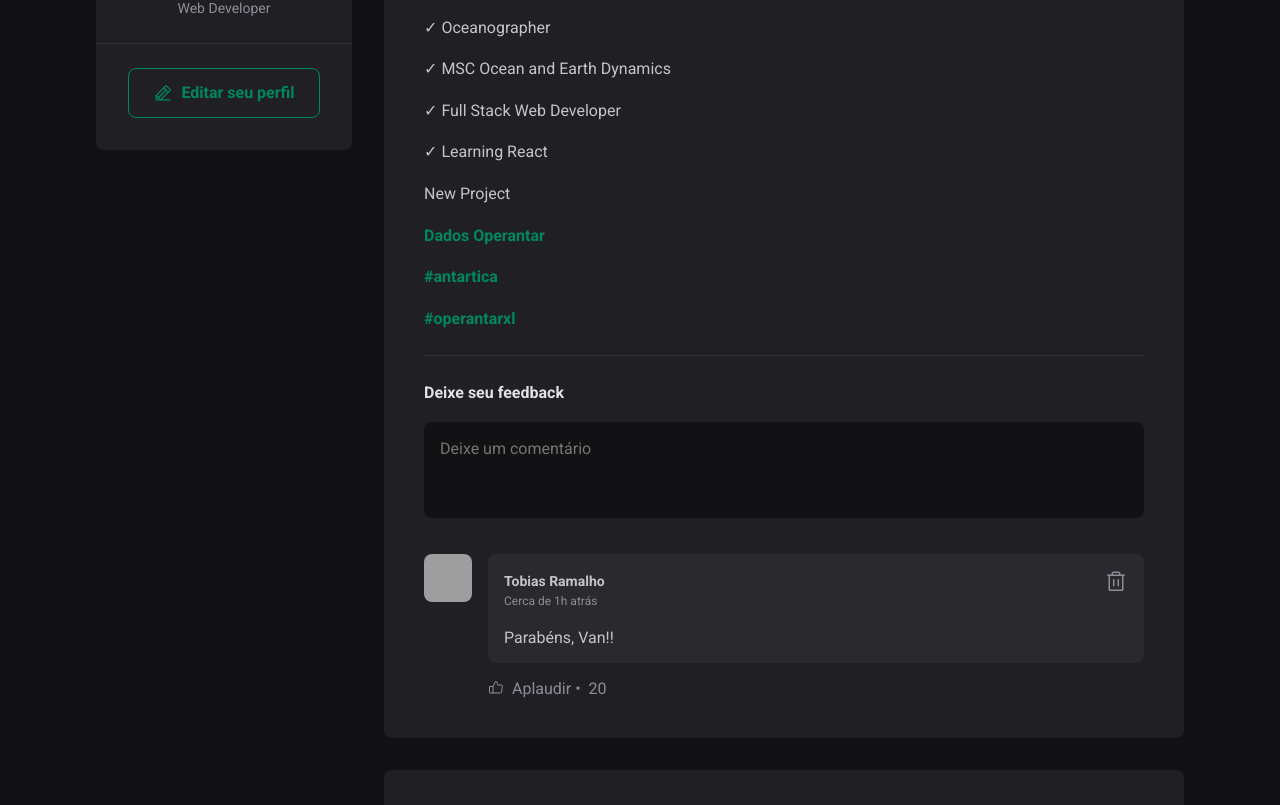
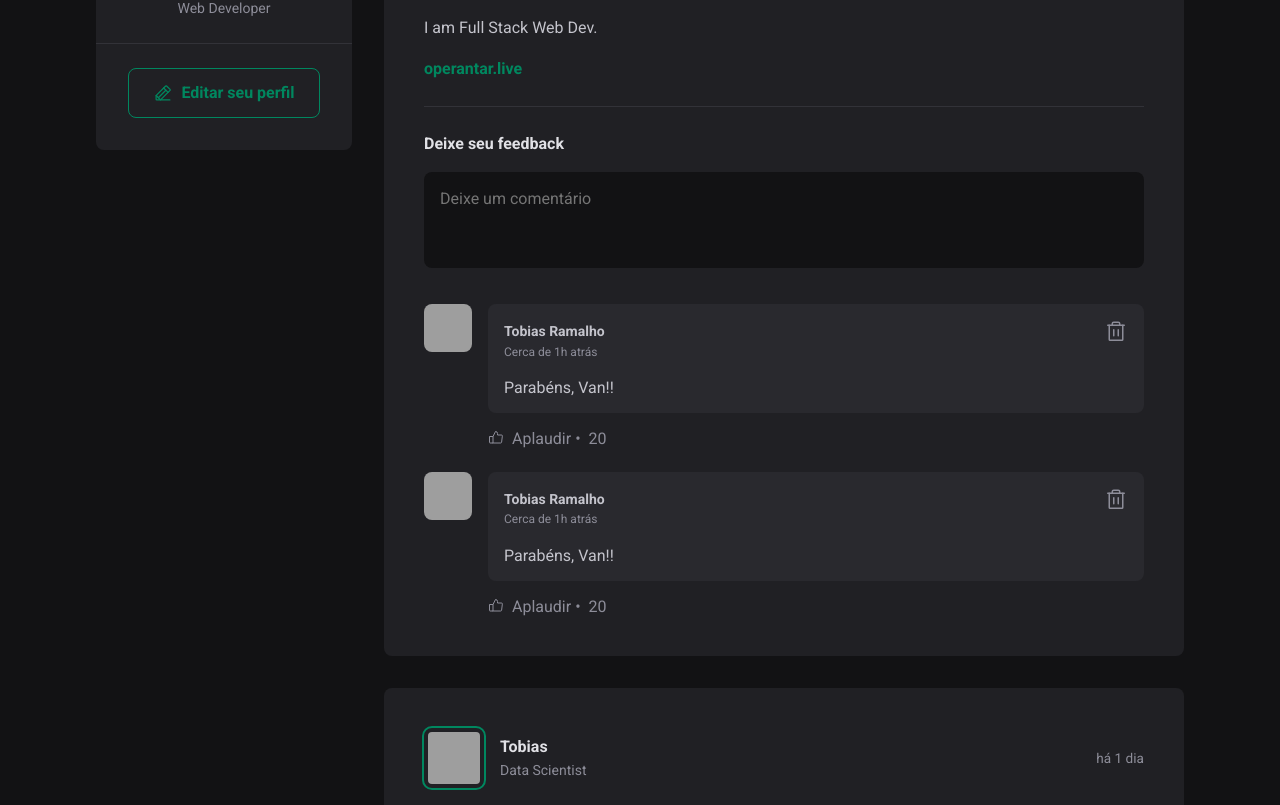
Before and after one commit to VanessaBach/React-profile, a React (Vite) app: page / in a window 1280 px wide. Shown: the part 255-1060 px from the top of the page. Built offline with nearby package versions, Linux system fonts and the light colour scheme; grey boxes are pictures that could not be loaded.

Commit message:
adding state concept

```diff
--- a/package.json
+++ b/package.json
@@ -8,6 +8,7 @@
     "preview": "vite preview"
   },
   "dependencies": {
+    "date-fns": "^2.28.0",
     "phosphor-react": "^1.4.1",
     "react": "^18.0.0",
     "react-dom": "^18.0.0"
--- a/src/App.jsx
+++ b/src/App.jsx
@@ -4,6 +4,43 @@
 
 import styles from './App.module.css';
 import './global.css';
+
+
+// author: { avatar_url:"",  name:"", role:""}
+// publishedAt: Date
+// content: String
+
+const posts = [
+  {
+    id: 1,
+    author: {
+      avatarUrl: 'https://github.com/VanessaBach.png',
+      name: 'Vanessa Bach',
+      role: 'Web Developer'
+    },
+    content: [
+      {type: 'paragraph', content: 'My name is Vanessa.'},
+      {type: 'paragraph', content: 'I am Full Stack Web Dev.'},
+      {type: 'link', content: 'operantar.live'},
+    ],
+    publishedAt: new Date('2022-05-03 20:00:00')
+  },
+  {
+    id: 2,
+    author: {
+      avatarUrl: 'https://github.com/soutobias.png',
+      name: 'Tobias',
+      role: 'Data Scientist'
+    },
+    content: [
+      {type: 'paragraph', content: 'My name is Tobias.'},
+      {type: 'paragraph', content: 'I am Data Scientist.'},
+      {type: 'link', content: 'operantar.live'},
+    ],
+    publishedAt: new Date('2022-06-20 20:00:00')
+  },
+];
+
 
 export function App() {
   return (
@@ -13,14 +50,15 @@
       <div className={styles.wrapper}>
           <Sidebar />
           <main>
-            <Post
-              author="Diego"
-              content="xxxxxx"
-            />
-            <Post
-              author="Gabrieo"
-              content="yyyyy"
-            />
+            {posts.map(post => {
+              return (
+                <Post
+                  author={post.author}
+                  content={post.content}
+                  publishedAt={post.publishedAt}
+                />
+              )
+            })}
           </main>
       </div>
     </div>
--- a/src/components/Post.jsx
+++ b/src/components/Post.jsx
@@ -1,36 +1,59 @@
-
+import { format, formatDistanceToNow } from 'date-fns';
+import ptBR from 'date-fns/locale/pt-BR';
+import { useState } from 'react';
 import { Avatar } from './Avatar';
 import { Comment } from './Comment';
 import styles from './Post.module.css';
 
-export function Post() {
+
+export function Post({author, publishedAt, content}) {
+
+  const [comments, setComments] = useState([
+    1,
+    2,
+  ] )
+
+  const publishedDateFormatted = format(publishedAt, "d 'de' LLLL 'às' HH:mm'h'", {
+    locale: ptBR,
+  })
+
+  const publishedDateRelativeToNow = formatDistanceToNow(publishedAt, {
+    locale: ptBR,
+    addSuffix: true,
+  })
+
+  function handleCreateNewComment() {
+    event.preventDefault()
+    setComments([...comments, comments.length + 1]);
+  }
+
   return (
     <article className={styles.post}>
       <header>
         <div className={styles.author}>
-          <Avatar  src="https://avatars.githubusercontent.com/u/9847731?v=4"/>
+          <Avatar  src={author.avatarUrl}/>
           <div className={styles.authorInfo}>
-            <strong> Vanessa Bach </strong>
-            <span> Web Developer </span>
+            <strong> {author.name}</strong>
+            <span> {author.role}</span>
           </div>
         </div>
 
-        <time title="11 de Maio às 08:13" dateTime="2022-02-11 08:13:30">Publicado há 1h</time>
+        <time title={publishedDateFormatted} dateTime={publishedAt.toISOString()}>
+          {publishedDateRelativeToNow}
+        </time>
       </header>
 
       <div className={styles.content}>
-          <p> My name is Vanessa.</p>
-          <p>✓ Oceanographer</p>
-          <p>✓ MSC Ocean and Earth Dynamics </p>
-          <p>✓ Full Stack Web Developer </p>
-          <p>✓ Learning React </p>
-          <p>New Project </p>{' '}
-          <p><a href="operantar.live">Dados Operantar</a></p>{' '}
-          <p><a href="">#antartica</a></p>{' '}
-          <p><a href="">#operantarxl</a></p>
+        {content.map(line => {
+          if (line.type == 'paragraph') {
+            return <p>{line.content}</p>;
+          } else if (line.type == 'link') {
+            return <p><a href="#">{line.content}</a></p>;
+          }
+        })}
       </div>
 
-      <form className={styles.commentForm}>
+      <form onSubmit={handleCreateNewComment} className={styles.commentForm}>
         <strong> Deixe seu feedback</strong>
         <textarea
           placeholder="Deixe um comentário"
@@ -41,7 +64,9 @@
       </form>
 
       <div className={styles.commentList}>
-        <Comment />
+        {comments.map( comment => {
+          return <Comment />
+        })}
       </div>
     </article>
   )
```
Also changed, not shown: 1 other file (tests, documents, lock files or other folders).
